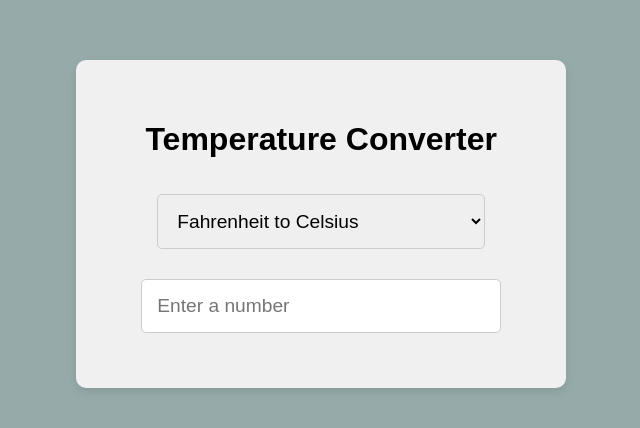
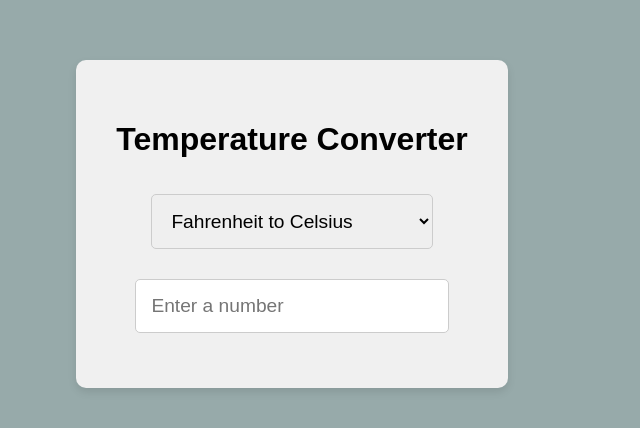
Before and after one commit to kylegreen149/thermometer, a React (Create React App) app in the folder thermometer/: page / in a window 1280 px wide. Shown: the part 176-604 px from the top of the page, without its empty margins (348-988 px from the left). Built offline with nearby package versions, Linux system fonts and the light colour scheme.

Commit message:
Ensures App div is truly in the middle of screen

```diff
--- a/thermometer/src/App.css
+++ b/thermometer/src/App.css
@@ -6,16 +6,19 @@ body {
   margin: 0;
   font-family: Arial, sans-serif;
   background-color: rgba(49, 87, 87, 0.5);
+  padding: 0; /* Ensure no padding */
 }
 
 .App {
-  width: 95%; /* Increased the width */
+  width: 100%; /* Increased the width */
   max-width: 1200px; /* Added a max-width to maintain a good layout on larger screens */
   text-align: center;
   background-color: #f0f0f0;
   padding: 40px;
   border-radius: 10px;
   box-shadow: 0 4px 8px rgba(0, 0, 0, 0.1);
+  margin: 0 auto; /* Ensure it's centered */
+  box-sizing: border-box
 }
 
 header.App-header {
--- a/thermometer/src/App.js
+++ b/thermometer/src/App.js
@@ -43,7 +43,7 @@ function App() {
       {result !== null && (
         <p>
           {temperature}° {conversionType === "FtoC" ? "Fahrenheit" : "Celsius"}{" "}
-          converted is {result}°{" "}
+          is {result}°{" "}
           {conversionType === "FtoC" ? "Celsius" : "Fahrenheit"}
         </p>
       )}
```
